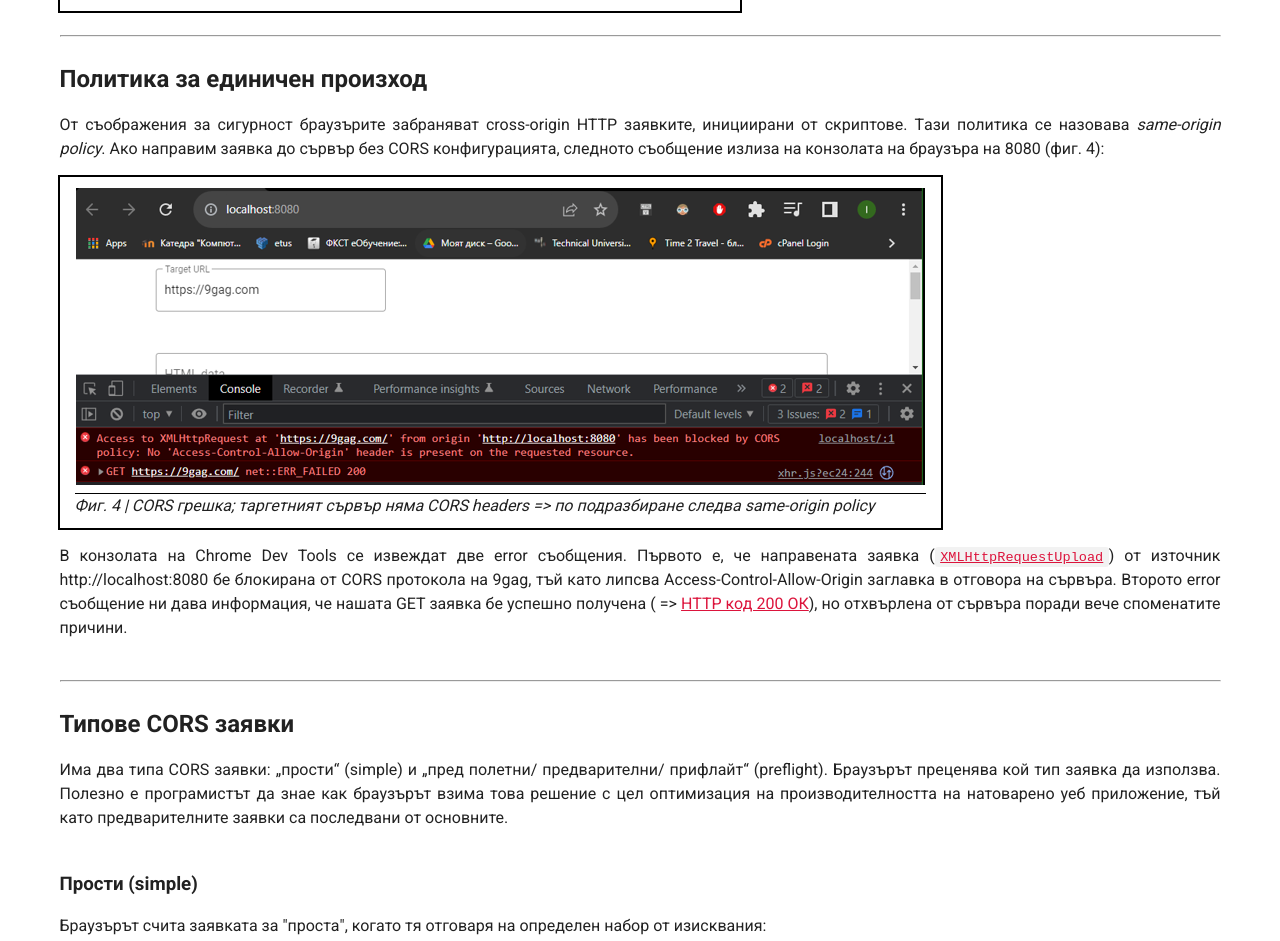
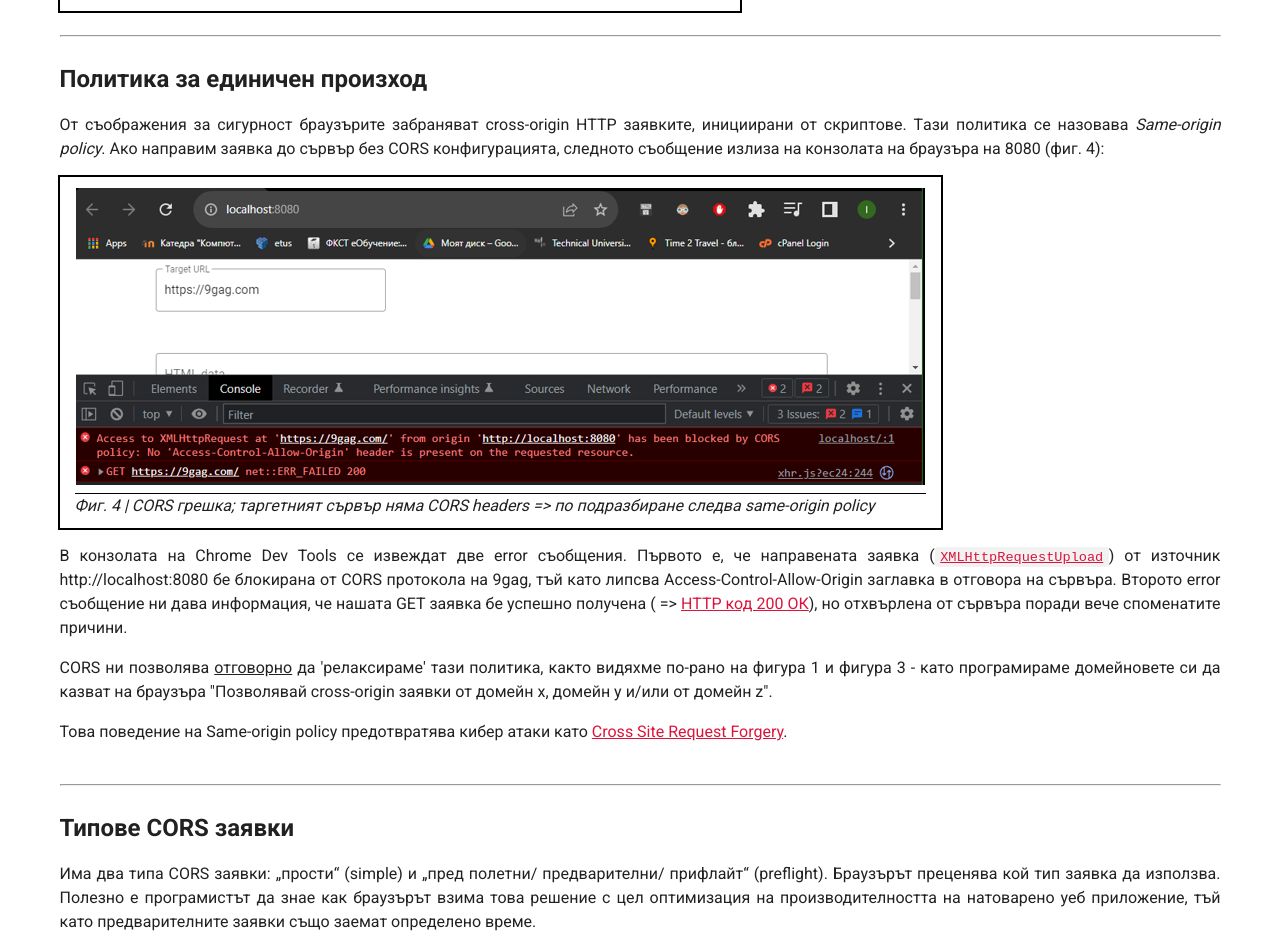
Before and after one commit to IsmailSalehCode/CORS-university_project, a Vue app: page / in a window 1280 px wide. Shown: the part 2686-3627 px from the top of the page. Built offline with nearby package versions, Linux system fonts and the light colour scheme.

Commit message:
аъвеа

```diff
--- a/src/components/ArticleCORS_Types.vue
+++ b/src/components/ArticleCORS_Types.vue
@@ -6,7 +6,7 @@
       предварителни/ прифлайт“ (preflight). Браузърът преценява кой тип заявка
       да използва. Полезно е програмистът да знае как браузърът взима това
       решение с цел оптимизация на производителността на натоварено уеб
-      приложение, тъй като предварителните заявки са последвани от основните.
+      приложение, тъй като предварителните заявки също заемат определено време.
     </p>
     <br />
     <h3>Прости (simple)</h3>
--- a/src/components/ArticleSingleOriginPolicy.vue
+++ b/src/components/ArticleSingleOriginPolicy.vue
@@ -4,7 +4,7 @@
     <p>
       От съображения за сигурност браузърите забраняват cross-origin HTTP
       заявките, инициирани от скриптове. Tази политика се назовава
-      <i>same-origin policy</i>. Ако направим заявка до сървър без CORS
+      <i>Same-origin policy</i>. Ако направим заявка до сървър без CORS
       конфигурацията, следното съобщение излиза на конзолата на браузъра на 8080
       (фиг. {{ default_sop_errors_figureNum }}):
     </p>
@@ -30,20 +30,18 @@
         >HTTP код 200 ОК</a
       >), но отхвърлена от сървъра поради вече споменатите причини.
     </p>
-    <!-- <p>
-      Ръчно блокиране на външни скриптове да достъпват ресурсите на сървър с
-      определен порт на localhost- в случая порт 3000 (фиг.
-      {{ manual_sop_config_figureNum }}):
+    <p>
+      CORS ни позволява <u>отговорно</u> да 'релаксираме' тази политика, както
+      видяхме по-рано на фигура 1 и фигура 3 - като програмираме домейновете си
+      да казват на браузъра "Позволявай cross-origin заявки от домейн x, домейн
+      y и/или от домейн z".
     </p>
-    <Figure
-      :figureNum="manual_sop_config_figureNum"
-      :imgData="manual_sop_config_figure"
-      figureCaption="Настройване сървъра на уеб
-        галерията да следва same-origin policy, т.е само и единствено вътрешни
-        скриптове да взаимодействат с route-овете на http://localhost:3000"
-      altCaption="Manual setting of Single Origin Policy"
-      maxWidthImg="500px"
-    /> -->
+    <p>
+      Това поведение на Same-origin policy предотвратява кибер атаки като
+      <a class="vocab-redirect" href="/vocabulary?w=csrf"
+        >Cross Site Request Forgery</a
+      >.
+    </p>
   </article>
 </template>
 
```
Also changed, not shown: src/components/PurposeCORS.vue (deleted, +0 -15 lines).
